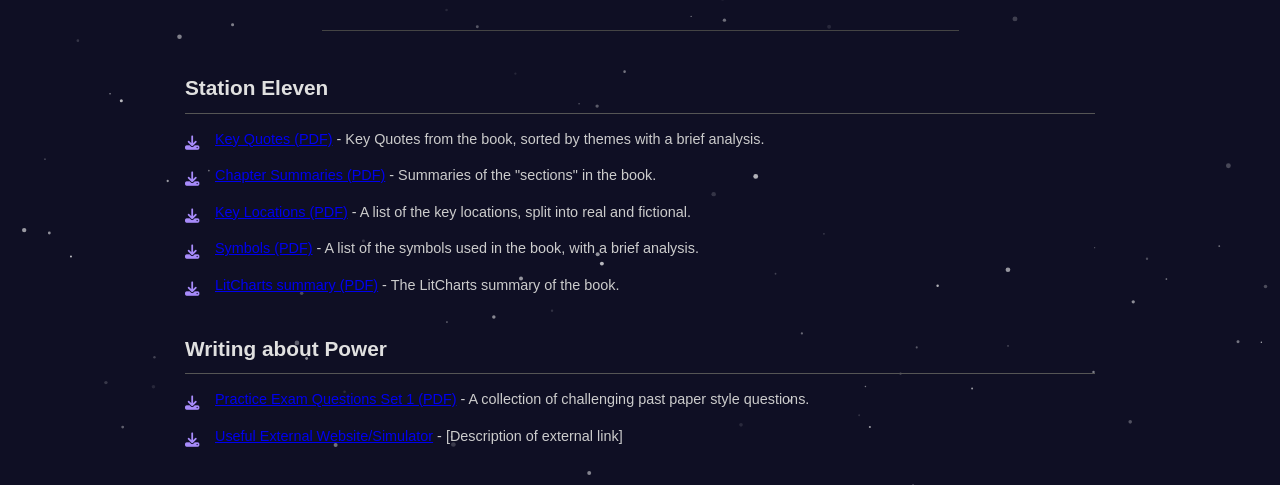
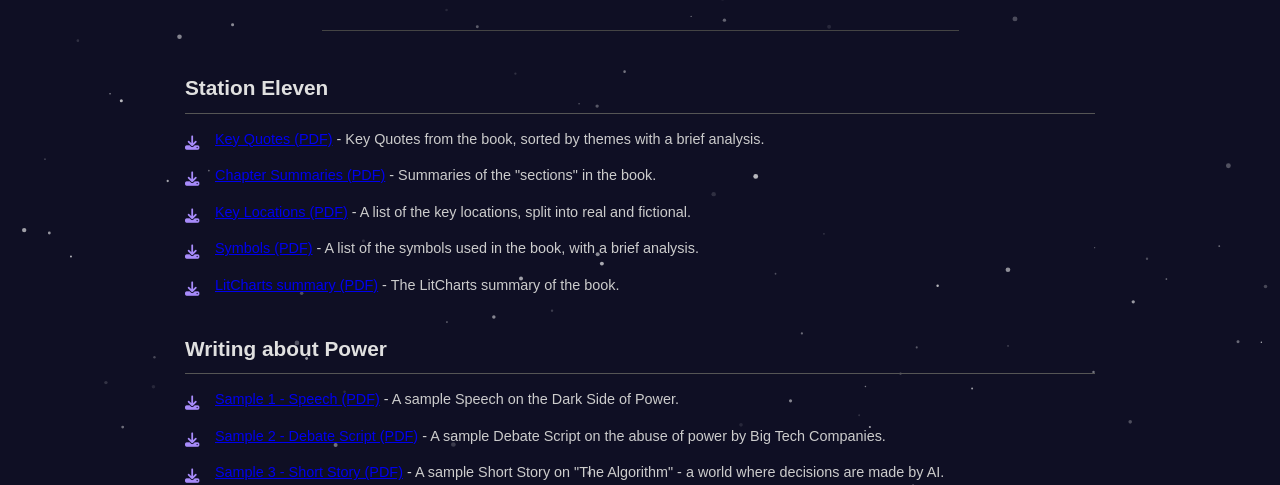
Before and after one commit to Apoo711/apoo711.github.io, an Eleventy site: page src/vce/eng/index.html in a window 1280 px wide. Shown: the part 315-800 px from the top of the page. Built offline with nearby package versions, Linux system fonts and the light colour scheme; Eleventy itself is replaced by a stand-in of ours; files that its build step writes are made by us from their sources; what eleventy-plugin-toc would draw is missing.

Commit message:
Power resources for English

```diff
--- a/src/vce/eng/index.html
+++ b/src/vce/eng/index.html
@@ -83,7 +83,7 @@
         <h3>Station Eleven</h3> <!-- Add margin-top for spacing -->
         <ul class="resource-list">
             <li>
-                <a href="https://github.com/Apoo711/vce-resources/releases/download/v0.0.1-english/SE-Key-Quotes.pdf" download>Key Quotes (PDF)</a>
+                <a href="https://github.com/Apoo711/vce-resources/releases/download/v0.0.1-english/Key-Quotes.pdf" download>Key Quotes (PDF)</a>
                 - Key Quotes from the book, sorted by themes with a brief analysis.
             </li>
             <li>
@@ -109,14 +109,17 @@
         <h3>Writing about Power</h3> <!-- Add margin-top -->
         <ul class="resource-list">
             <li>
-                <a href="/files/spec/practice-exam-questions.pdf" download>Practice Exam Questions Set 1 (PDF)</a>
-                - A collection of challenging past paper style questions.
+                <a href="https://github.com/Apoo711/vce-resources/releases/download/v0.0.2-english/Speech.pdf" download>Sample 1 - Speech (PDF)</a>
+                - A sample Speech on the Dark Side of Power.
             </li>
             <li>
-                <a href="[external link if relevant]" target="_blank" rel="noopener noreferrer">Useful External Website/Simulator</a>
-                - [Description of external link]
+                <a href="https://github.com/Apoo711/vce-resources/releases/download/v0.0.2-english/Debate-Script.pdf" download>Sample 2 - Debate Script (PDF)</a>
+                - A sample Debate Script on the abuse of power by Big Tech Companies.
             </li>
-            <!-- Add more other items -->
+            <li>
+                <a href="https://github.com/Apoo711/vce-resources/releases/download/v0.0.2-english/Short-Story.pdf" download>Sample 3 - Short Story (PDF)</a>
+                - A sample Short Story on "The Algorithm" - a world where decisions are made by AI.
+            </li>
         </ul>
 
     </section>
```
